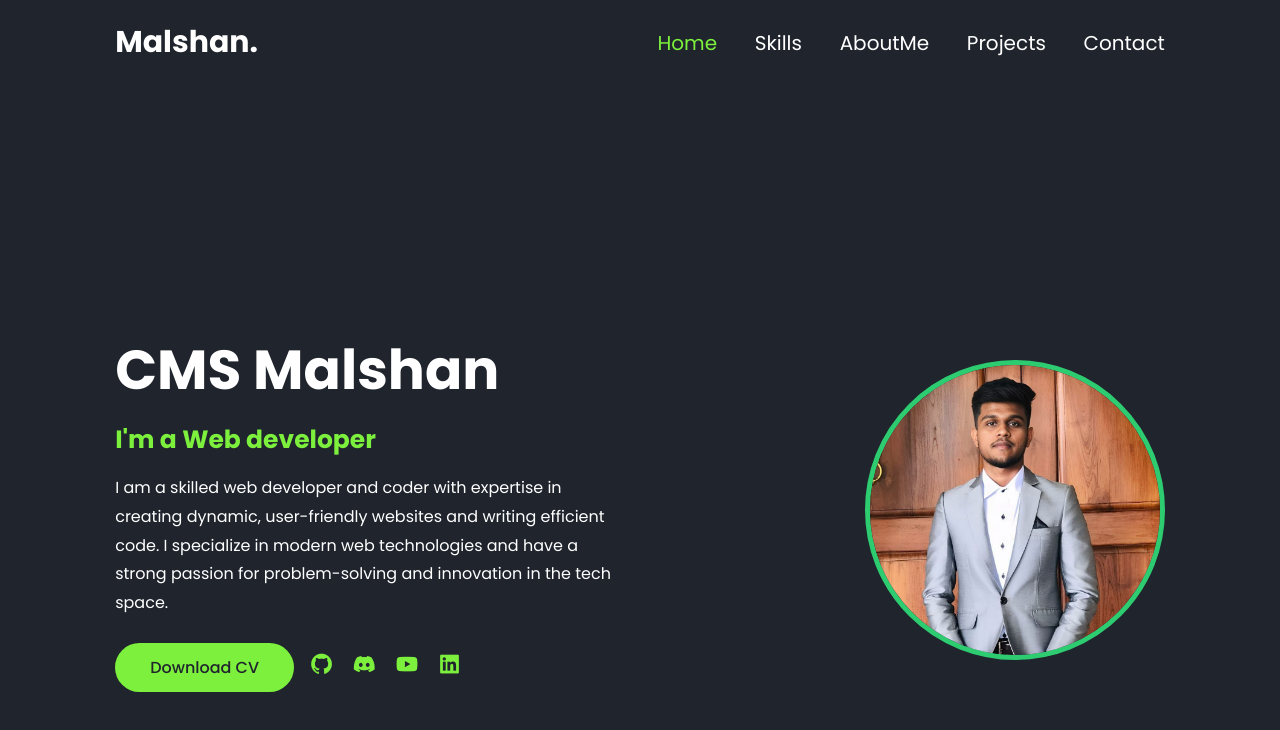
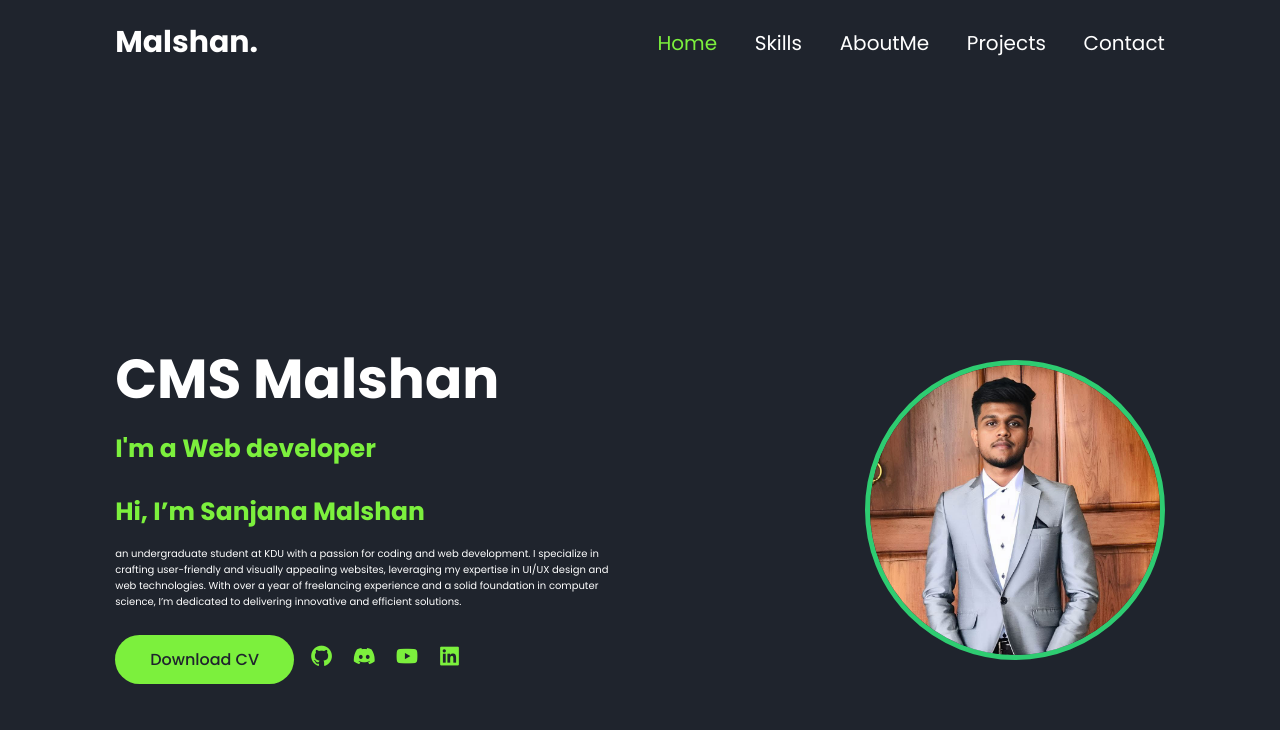
Before and after one commit to CMSMalshan/portfolio-web, a plain HTML site: page index.html in a window 1280 px wide. Drawn offline with nearby package versions, Linux system fonts and the light colour scheme.

Commit message:
Update index.html

```diff
--- a/index.html
+++ b/index.html
@@ -38,8 +38,10 @@
             <h2>I'm a Web developer </h2>
 
             <p>
-                I am a skilled web developer and coder with expertise in creating dynamic, user-friendly websites and writing efficient code.
-                I specialize in modern web technologies and have a strong passion for problem-solving and innovation in the tech space.
+                <h2><b></b>Hi, I’m Sanjana Malshan </b></h2>
+                an undergraduate student at KDU with a passion for coding and web development.
+                I specialize in crafting user-friendly and visually appealing websites, leveraging my expertise in UI/UX design and web technologies.
+                With over a year of freelancing experience and a solid foundation in computer science, I’m dedicated to delivering innovative and efficient solutions.
             </p>
             <div class="btn-sci">
                 <a href="#" class="btn">Download CV</a>
@@ -186,7 +188,7 @@
 
                        </div>
                        <div class="resume-item">
-                        <p class="year">2022</p>
+                        <p class="year">2024-2028</p>
                         <h3>bachelor of computer science</h3>
                         <p class="company">Kdu university</p>
 
```
